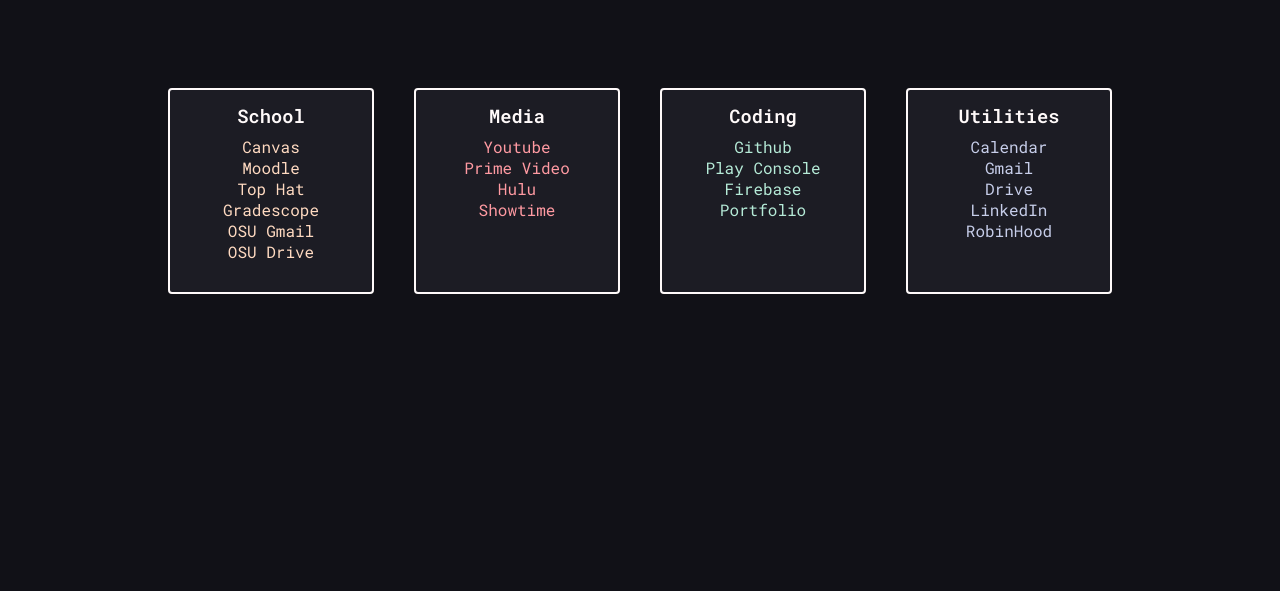
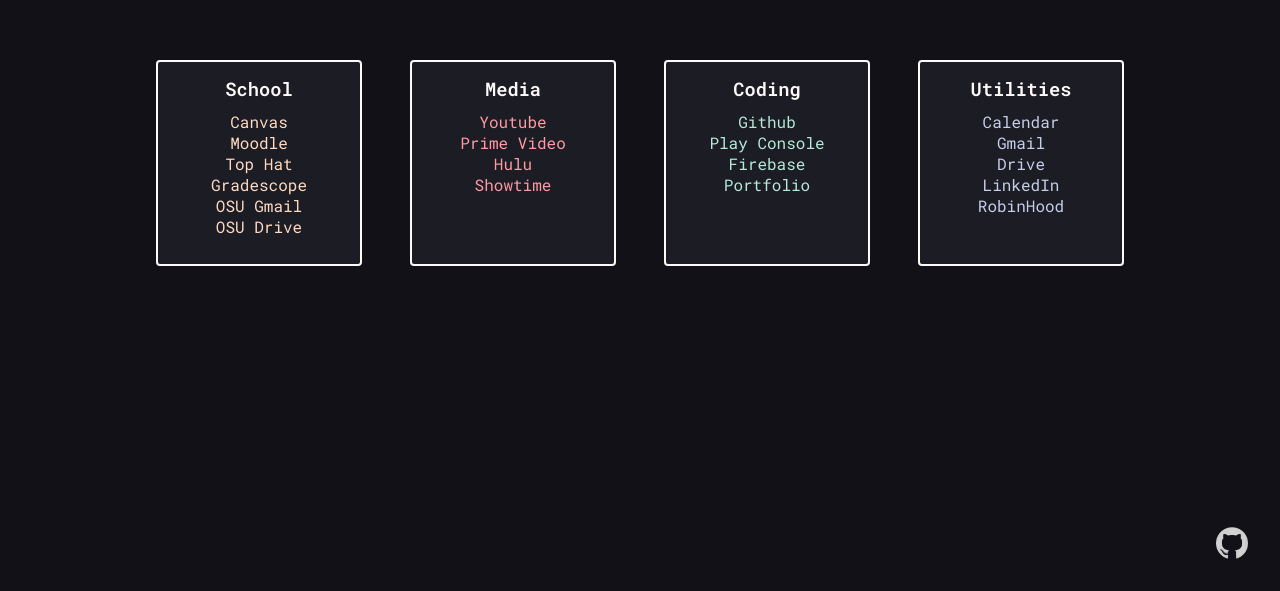
Before and after one commit to akhilsukh/HomePage, a plain HTML site: page public/index.html in a window 1280 px wide. Shown: the part 209-800 px from the top of the page. Drawn offline with Linux system fonts and the light colour scheme.

Commit message:
Add github.png fab

```diff
--- a/public/index.html
+++ b/public/index.html
@@ -53,6 +53,12 @@
       </div>
     </div>
   </div>
+  <div class="fab">
+    <!-- <button> -->
+    <a href="https://github.com/akhilsukh01/HomePage"><img class="fab-image" src="github.png"></a>
+    <!-- </button> -->
+    <!-- </img> -->
+  </div>
 </body>
 
 </html>
--- a/public/style.css
+++ b/public/style.css
@@ -3,6 +3,9 @@
 body {
   font-family: "Roboto Mono", Arial, Helvetica, sans-serif;
   background-color: #111117;
+  justify-content: center;
+  align-items: center;
+  margin-bottom: 4em;
 }
 
 .topic-container {
@@ -15,7 +18,8 @@
 }
 
 .topic {
-  margin: 20px;
+  margin: 1.5em;
+  /* margin-bottom: 6em; */
   padding: 5px;
   border: snow solid 2px;
   border-radius: 4px;
@@ -27,7 +31,7 @@
 
 .title {
   width: 100%;
-  margin: 8px 0;
+  margin: 0.5em;
   text-align: center;
   height: fit-content;
   color: snow;
@@ -73,3 +77,19 @@
 a:hover {
   text-decoration: underline;
 }
+
+.fab{
+  position: fixed;
+  right: 2em;
+  bottom: 2em;
+}
+
+.fab-image{
+  width: 2em;
+  height: 2em;
+  color-interpolation-filters: srgb(191, 218, 232);
+}
+
+.fab-image:hover{
+  filter: drop-shadow(0 0 0.25rem snow);
+}
```
Also changed, not shown: public/github.png (added).
